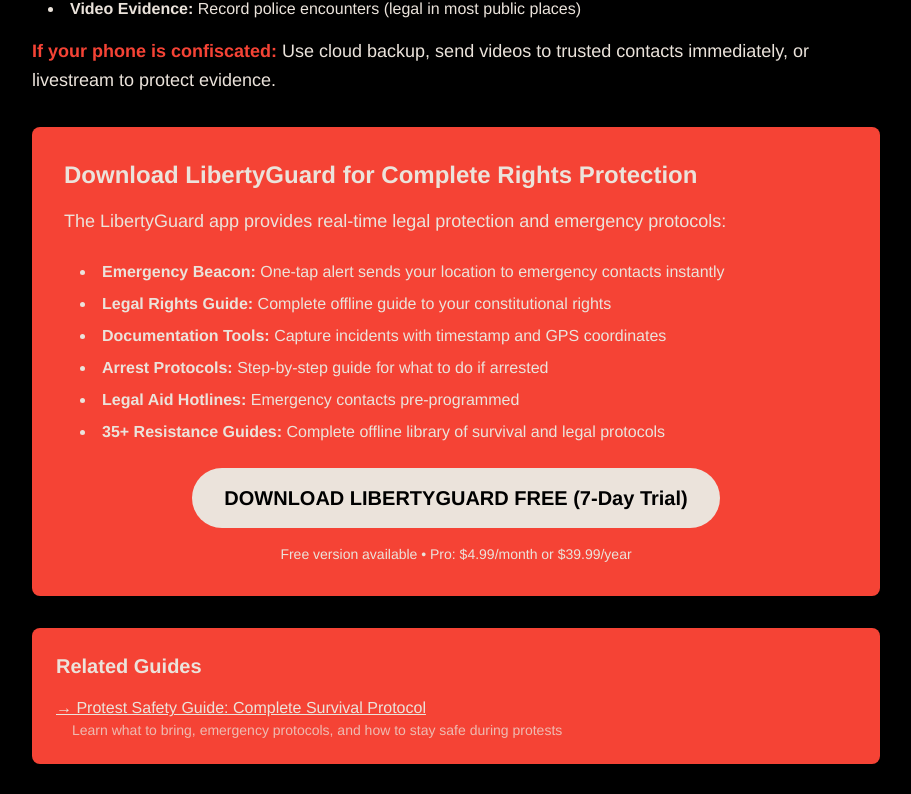
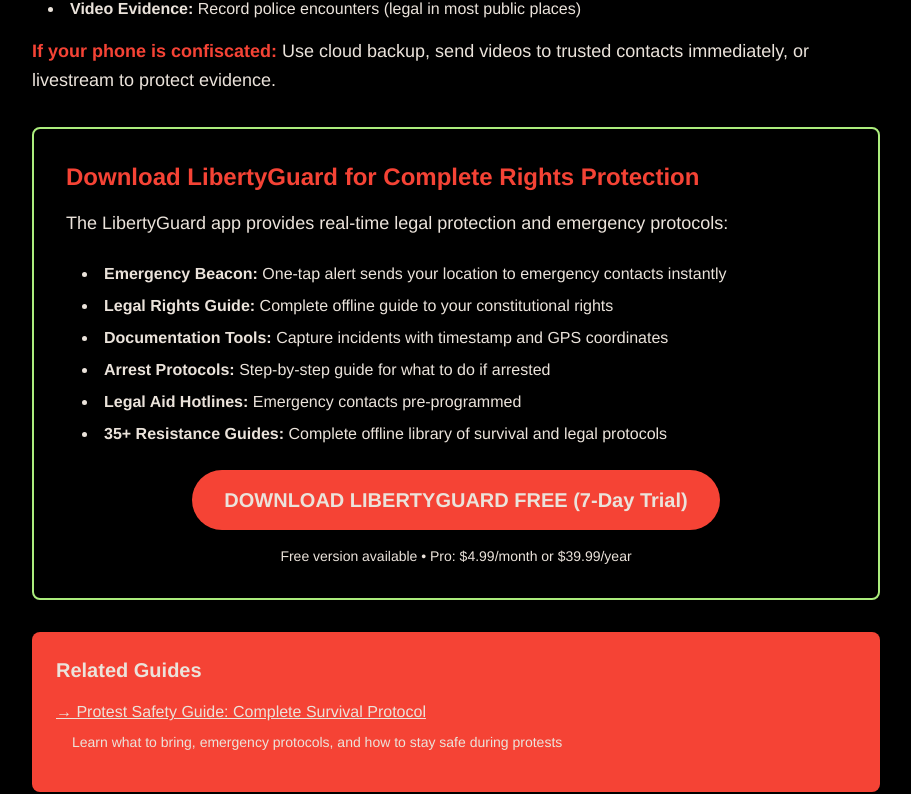
Before and after one commit to thedanperry/LibertyGuard-Website, a Next.js app: page /know-your-rights in a window 1280 px wide. Shown: the part 4160-4954 px from the top of the page, without its empty margins (184-1095 px from the left). Built offline with nearby package versions, Linux system fonts and the light colour scheme.

Commit message:
Fix Related Guides styling on all pages

```diff
--- a/src/app/know-your-rights/page.tsx
+++ b/src/app/know-your-rights/page.tsx
@@ -212,8 +212,8 @@
             </p>
           </section>
 
-          <section className="p-8 rounded-lg bg-climate-red bg-opacity-10">
-            <h2 className="text-2xl font-bold text-climate-cream mb-4">Download LibertyGuard for Complete Rights Protection</h2>
+          <section className="p-8 rounded-lg border-2 border-climate-red">
+            <h2 className="text-2xl font-bold text-climate-red mb-4">Download LibertyGuard for Complete Rights Protection</h2>
             <p className="text-lg leading-relaxed mb-6">
               The LibertyGuard app provides real-time legal protection and emergency protocols:
             </p>
@@ -230,7 +230,7 @@
                 href="https://apps.apple.com/search?term=LibertyGuard"
                 target="_blank"
                 rel="noopener noreferrer"
-                className="inline-block bg-climate-cream text-climate-black px-8 py-4 rounded-full text-xl font-bold hover:bg-gray-200 transition-colors mb-4"
+                className="inline-block bg-climate-red text-climate-cream px-8 py-4 rounded-full text-xl font-bold hover:bg-red-700 transition-colors mb-4"
               >
                 DOWNLOAD LIBERTYGUARD FREE (7-Day Trial)
               </a>
@@ -243,14 +243,10 @@
           <div className="mt-12 space-y-4">
             <div className="bg-climate-red bg-opacity-10 p-6 rounded-lg mb-8">
               <h3 className="text-xl font-bold text-climate-cream mb-4">Related Guides</h3>
-              <ul className="space-y-3">
-                <li>
-                  <Link href="/protest-safety" className="text-climate-cream hover:text-climate-red transition-colors underline">
-                    → Protest Safety Guide: Complete Survival Protocol
-                  </Link>
-                  <p className="text-climate-cream text-sm opacity-75 ml-4">Learn what to bring, emergency protocols, and how to stay safe during protests</p>
-                </li>
-              </ul>
+              <Link href="/protest-safety" className="text-climate-cream hover:text-climate-red transition-colors underline block mb-2">
+                → Protest Safety Guide: Complete Survival Protocol
+              </Link>
+              <p className="text-climate-cream text-sm ml-4 mb-4">Learn what to bring, emergency protocols, and how to stay safe during protests</p>
             </div>
             <div className="text-center space-y-4 mt-12">
               <Link href="/protest-safety" className="bg-climate-red text-climate-cream px-8 py-3 rounded-full text-lg font-bold hover:bg-red-700 transition-colors block">
```
